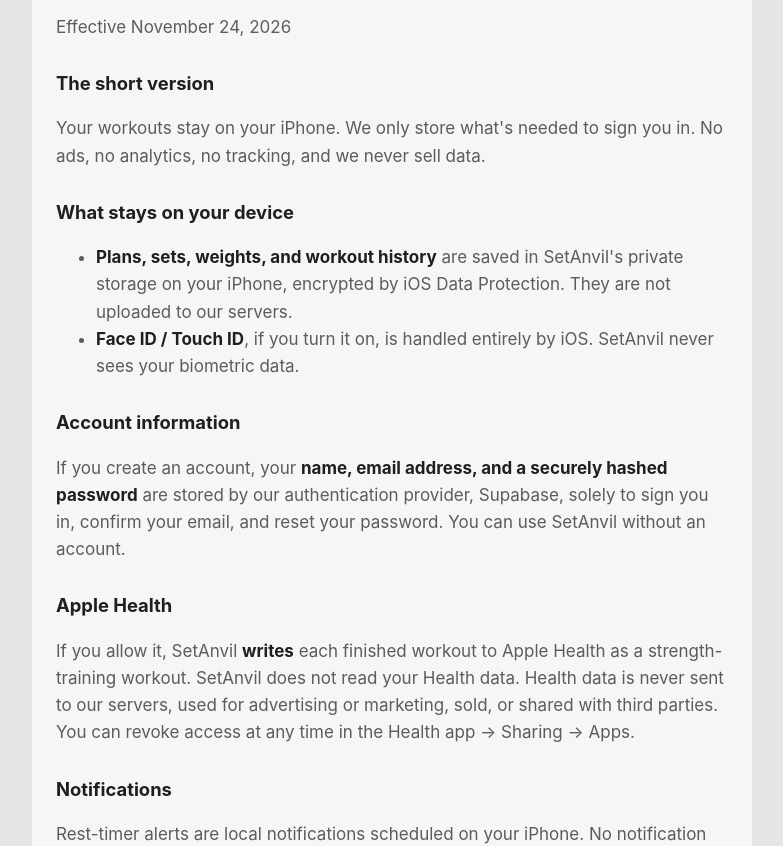
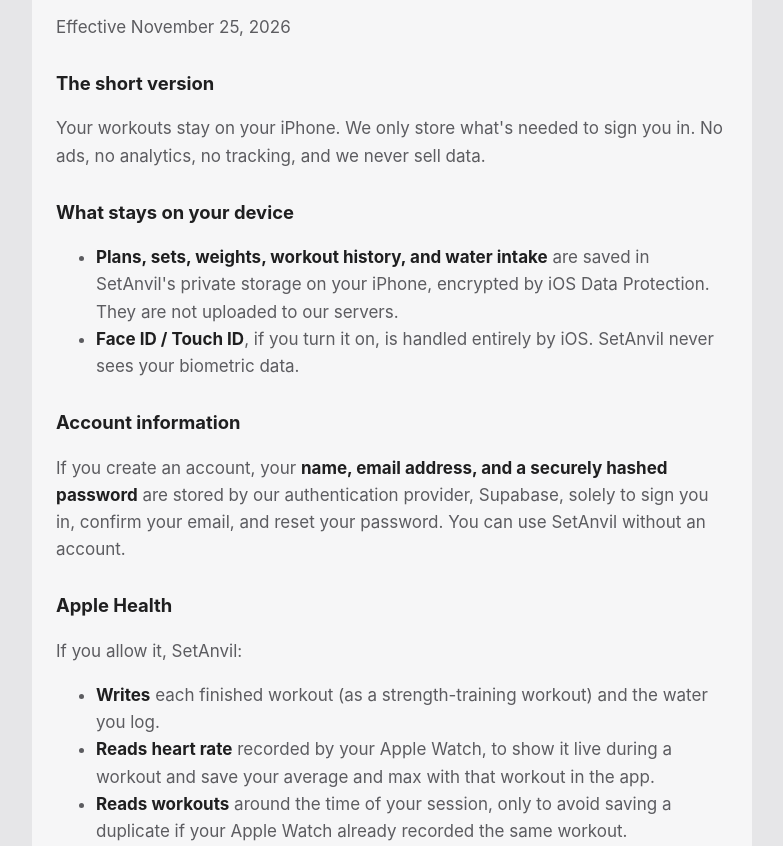
Before and after one commit to harut-payaslyan20/setanvil-site, a plain HTML site: page privacy.html in a window 1280 px wide. Shown: the part 112-958 px from the top of the page, without its empty margins (248-1031 px from the left). Drawn offline with Linux system fonts and the light colour scheme.

Commit message:
Privacy policy: heart rate, water, duplicate-workout check

```diff
--- a/privacy.html
+++ b/privacy.html
@@ -10,14 +10,14 @@ article{background:var(--card);border-radius:24px;padding:28px 24px}
 h1{margin:0 0 4px}h2{margin-top:28px;font-size:1.15rem}p,li{color:var(--muted)}strong{color:var(--ink)}a{color:var(--ember)}
 </style></head><body><main><article>
 <h1>SetAnvil Privacy Policy</h1>
-<p>Effective November 24, 2026</p>
+<p>Effective November 25, 2026</p>
 
 <h2>The short version</h2>
 <p>Your workouts stay on your iPhone. We only store what's needed to sign you in. No ads, no analytics, no tracking, and we never sell data.</p>
 
 <h2>What stays on your device</h2>
 <ul>
-<li><strong>Plans, sets, weights, and workout history</strong> are saved in SetAnvil's private storage on your iPhone, encrypted by iOS Data Protection. They are not uploaded to our servers.</li>
+<li><strong>Plans, sets, weights, workout history, and water intake</strong> are saved in SetAnvil's private storage on your iPhone, encrypted by iOS Data Protection. They are not uploaded to our servers.</li>
 <li><strong>Face ID / Touch ID</strong>, if you turn it on, is handled entirely by iOS. SetAnvil never sees your biometric data.</li>
 </ul>
 
@@ -25,7 +25,13 @@ h1{margin:0 0 4px}h2{margin-top:28px;font-size:1.15rem}p,li{color:var(--muted)}s
 <p>If you create an account, your <strong>name, email address, and a securely hashed password</strong> are stored by our authentication provider, Supabase, solely to sign you in, confirm your email, and reset your password. You can use SetAnvil without an account.</p>
 
 <h2>Apple Health</h2>
-<p>If you allow it, SetAnvil <strong>writes</strong> each finished workout to Apple Health as a strength-training workout. SetAnvil does not read your Health data. Health data is never sent to our servers, used for advertising or marketing, sold, or shared with third parties. You can revoke access at any time in the Health app → Sharing → Apps.</p>
+<p>If you allow it, SetAnvil:</p>
+<ul>
+<li><strong>Writes</strong> each finished workout (as a strength-training workout) and the water you log.</li>
+<li><strong>Reads heart rate</strong> recorded by your Apple Watch, to show it live during a workout and save your average and max with that workout in the app.</li>
+<li><strong>Reads workouts</strong> around the time of your session, only to avoid saving a duplicate if your Apple Watch already recorded the same workout.</li>
+</ul>
+<p>Health data stays on your iPhone. It is never sent to our servers, used for advertising or marketing, sold, or shared with third parties. You can revoke access at any time in the Health app → Sharing → Apps.</p>
 
 <h2>Notifications</h2>
 <p>Rest-timer alerts are local notifications scheduled on your iPhone. No notification data leaves your device.</p>
```
